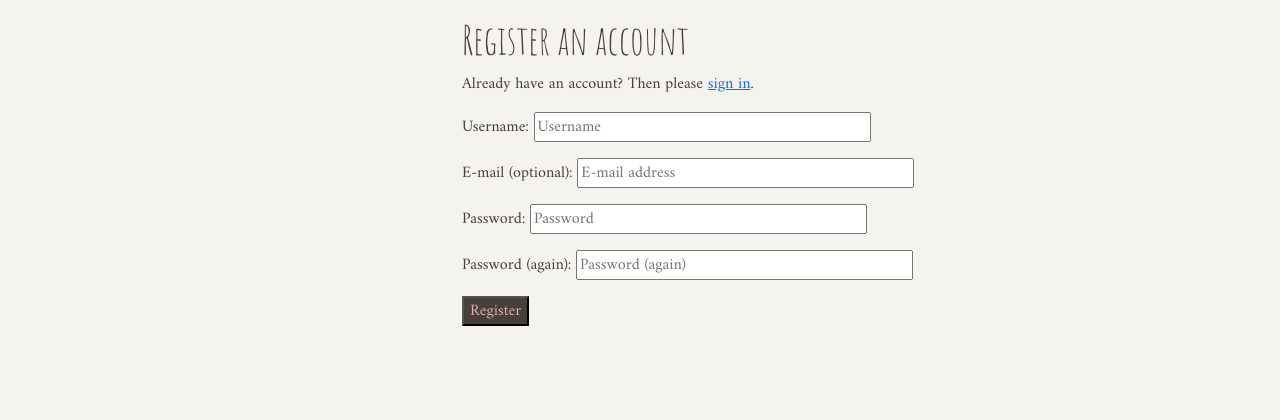
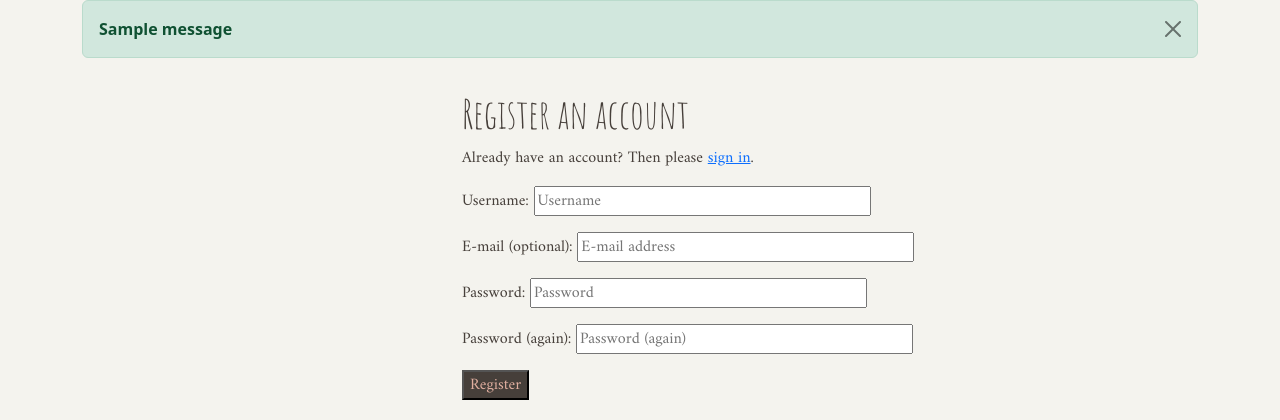
Before and after one commit to rachel-o-donnell/the-witchs-cauldron, a Django app: page /accounts/signup/ in a window 1280 px wide; the page is wider, and only the part inside the window is pictured. Shown: the part 80-500 px from the top of that part. Run offline with Django 3.2, Linux system fonts and the light colour scheme; tables that the repository leaves empty hold one stand-in row (values such as "Sample post"); one stand-in notice (Sample message) is shown; some libraries are stand-ins or nearby versions.

Commit message:
Fix bug #7 Add alert messages to base.html
Part of bug fix to show all alerts - sign in/logout etc as well
 as custom messages in the same area on each page.

```diff
--- a/templates/base.html
+++ b/templates/base.html
@@ -77,6 +77,18 @@
     </nav>
 
     <main class="flex-shrink-0">
+        <!-- Message alerts -->
+        <div class="container">
+            {% if messages %}
+            {% for message in messages %}
+            <div class="alert alert-{{message.tags}} alert-dismissible fade show" role="alert">
+                <strong>{{ message }}</strong>
+                <button type="button" class="btn-close" data-bs-dismiss="alert" aria-label="Close"></button>
+            </div>
+            {% endfor %}
+            </ul>
+            {% endif %}
+        </div>
         {% block content %}
         <!-- Content Goes here -->
         {% endblock content %}
```
